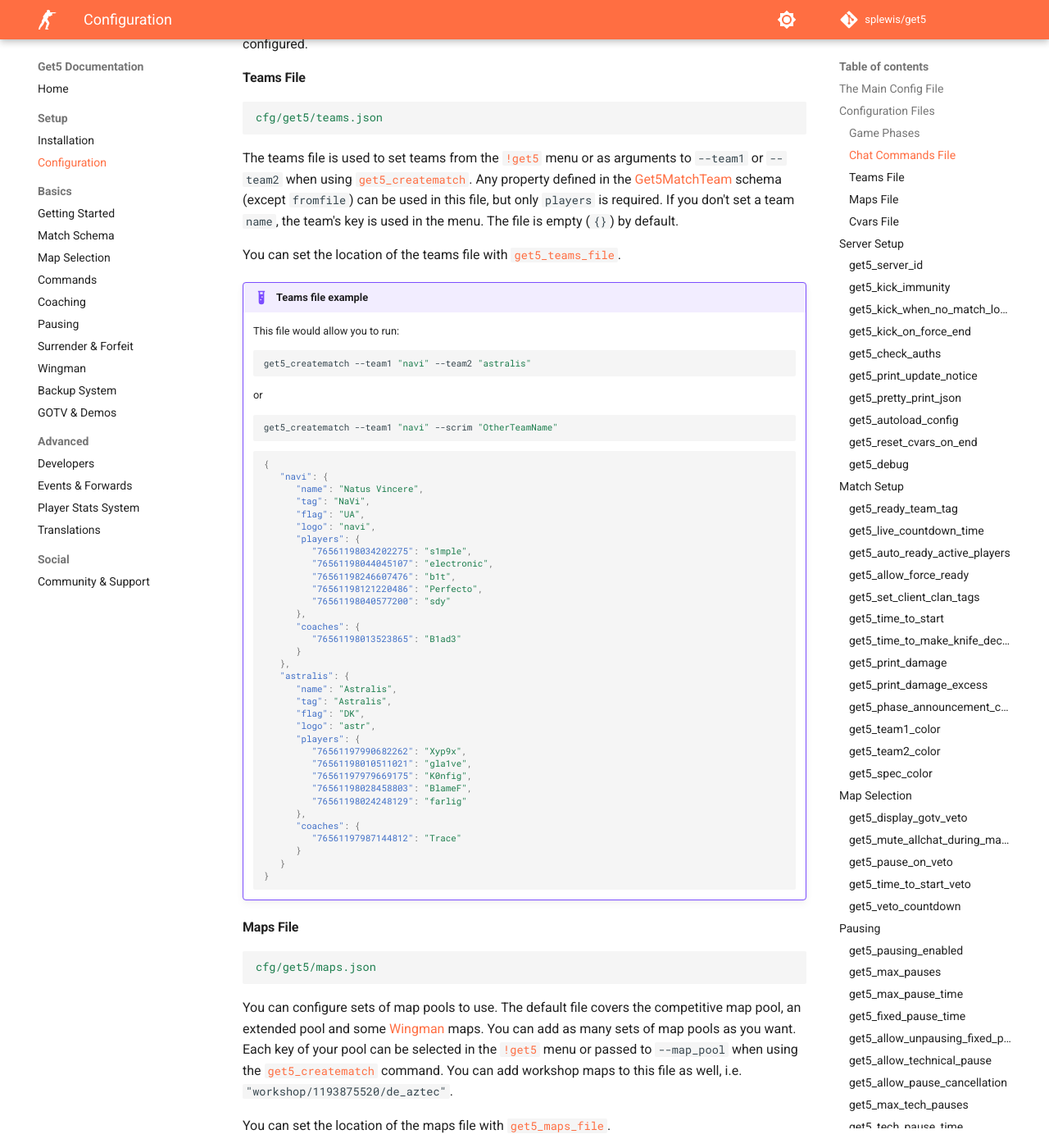
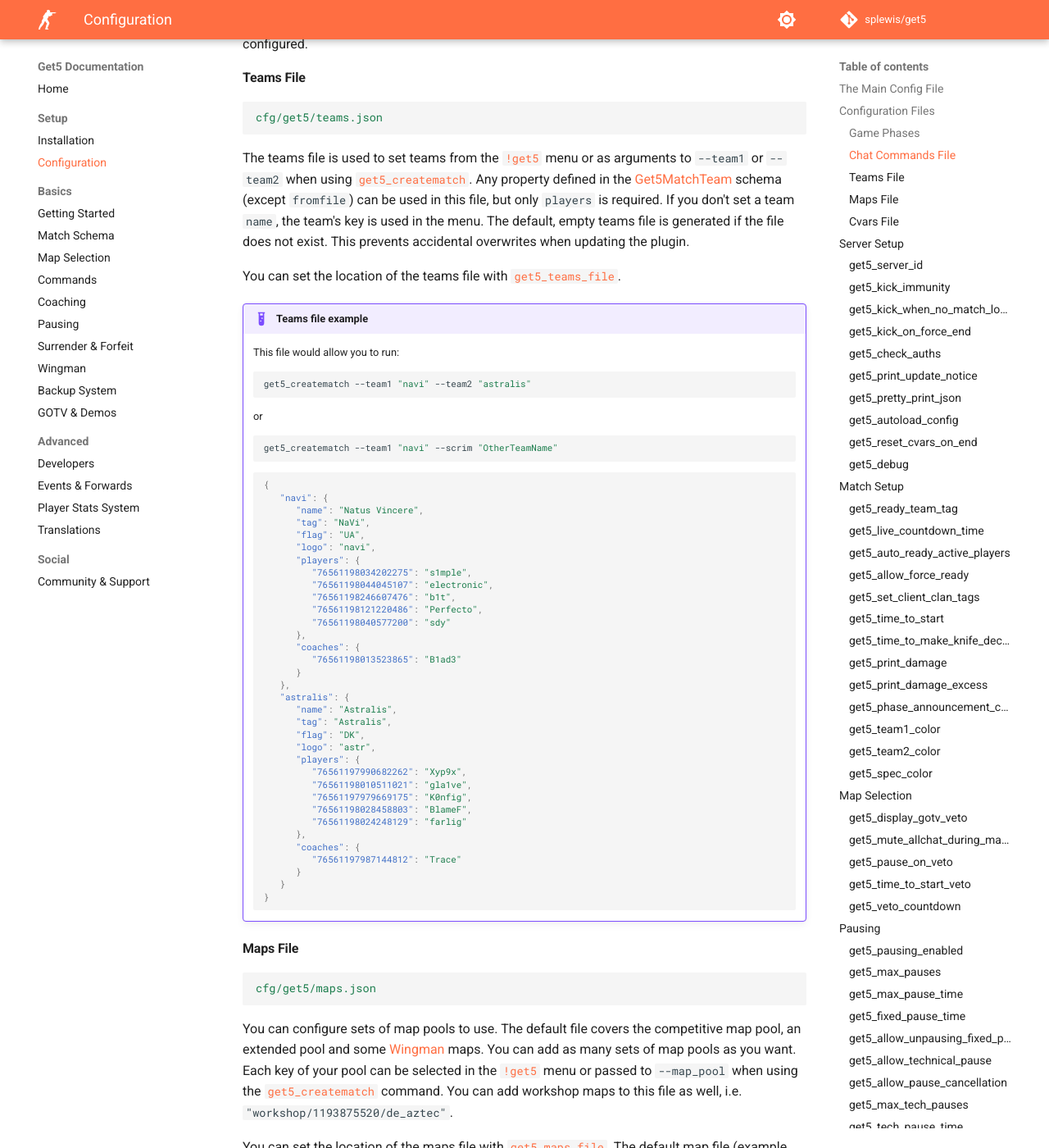
Before and after one commit to splewis/get5, an MkDocs documentation site: the page built from documentation/docs/configuration.md, in a window 1280 px wide and 1400 px high, scrolled down 1738 px. Shown: the whole window at 82% size. Built offline with MkDocs 1.6.1 and Material for MkDocs 9.7.7, drawn with Linux system fonts in a browser that asks for light colours; emoji names are drawn with the system emoji font; comment, search, counter and statistics services are not loaded; the version menu is left out; some of the changed text lies outside the part shown.

Commit message:
Don't alphabetize selected maps in menu Write teams, maps and cvars file instead of shipping plugin with them Clean up some menu state logic Add feedback when reloading map pool in menu similarly to teams Use constant for "default" key Use 2 spaces instead of tab for JSON pretty print

```diff
--- a/documentation/docs/configuration.md
+++ b/documentation/docs/configuration.md
@@ -101,7 +101,8 @@
 The teams file is used to set teams from the [`!get5`](../commands#get5) menu or as arguments to `--team1` or `--team2`
 when using [`get5_creatematch`](../commands#get5_creatematch). Any property defined in
 the [Get5MatchTeam](../match_schema#schema) schema (except `fromfile`) can be used in this file, but only `players` is
-required. If you don't set a team `name`, the team's key is used in the menu. The file is empty (`{}`) by default.
+required. If you don't set a team `name`, the team's key is used in the menu. The default, empty teams file is generated
+if the file does not exist. This prevents accidental overwrites when updating the plugin.
 
 You can set the location of the teams file with [`get5_teams_file`](#get5_teams_file).
 
@@ -168,7 +169,8 @@
 the [`get5_creatematch`](../commands#get5_creatematch) command. You can add workshop maps to this file as well, i.e.
 `"workshop/1193875520/de_aztec"`.
 
-You can set the location of the maps file with [`get5_maps_file`](#get5_maps_file).
+You can set the location of the maps file with [`get5_maps_file`](#get5_maps_file). The default map file (example below)
+is generated if the file does not exist. This prevents accidental overwrites when updating the plugin.
 
 !!! example "Maps file example"
 
@@ -227,7 +229,8 @@
 using [`get5_creatematch`](../commands#get5_creatematch). Anything you put in the `default` key is automatically loaded
 unless you provide a different `--cvars` parameter.
 
-You can set the location of the cvars file with [`get5_cvars_file`](#get5_cvars_file).
+You can set the location of the cvars file with [`get5_cvars_file`](#get5_cvars_file). The default cvars file is
+generated if the file does not exist. This prevents accidental overwrites when updating the plugin.
 
 !!! example "Cvars file example"
 
```
Also changed, not shown: CHANGELOG.md, documentation/docs/csgo.svg (deleted), 8 other files.
